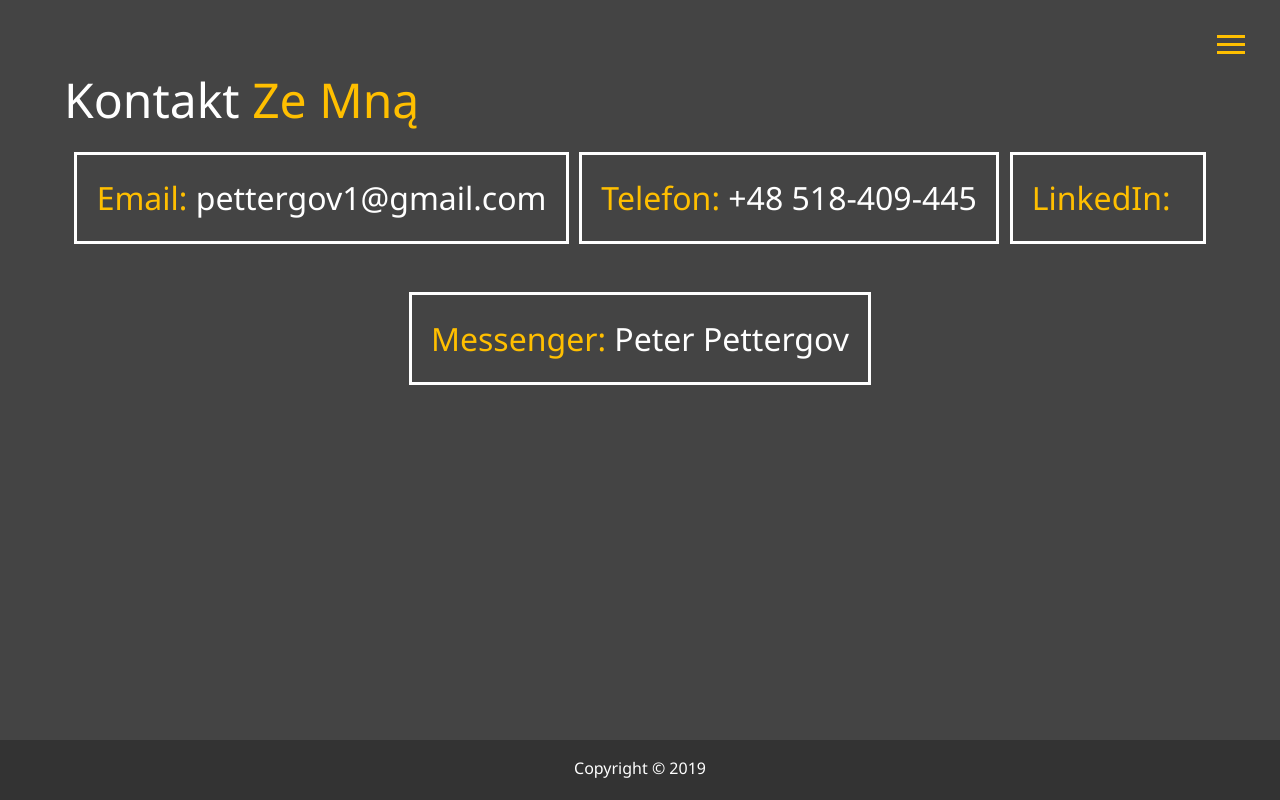
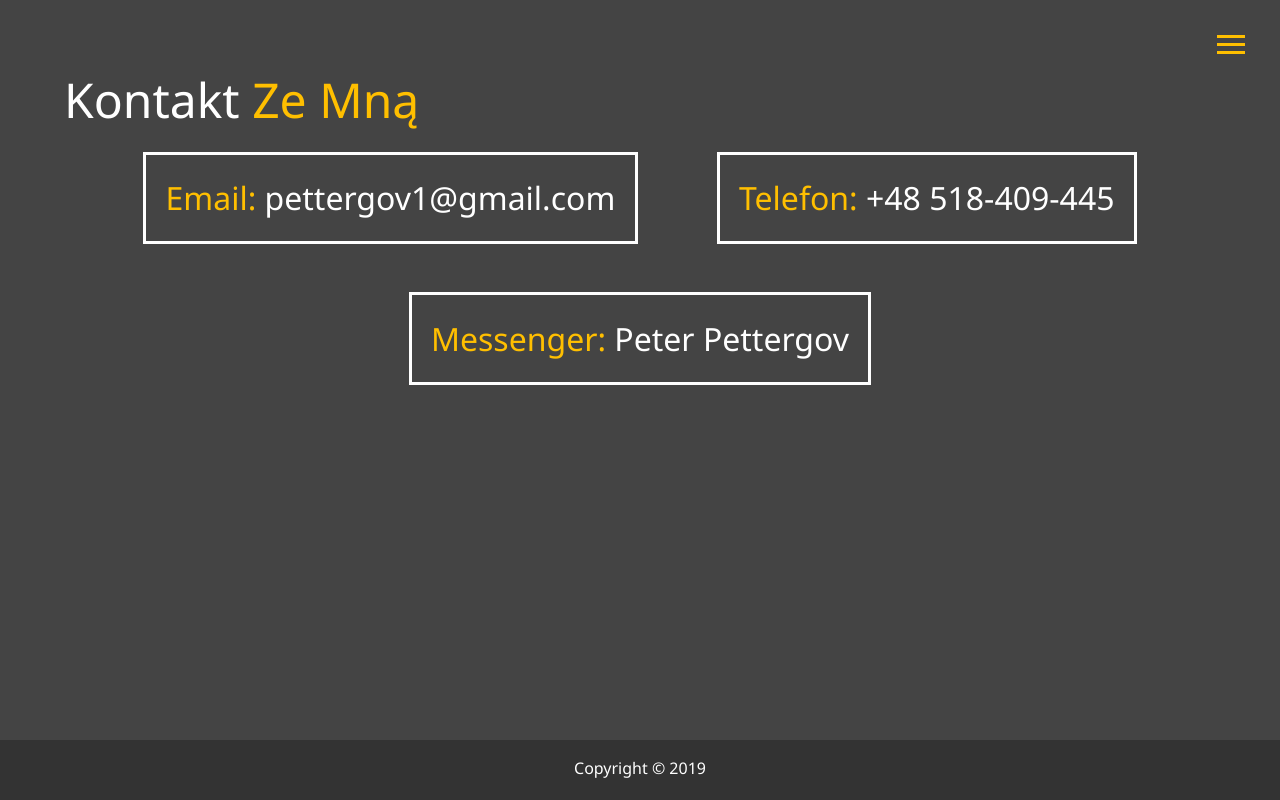
Before and after one commit to hayuna/pettergov.github.io, a plain HTML site: page contact.html in a window 1280 px wide. Drawn offline with Linux system fonts and the light colour scheme.

Commit message:
Update contact.html

```diff
--- a/contact.html
+++ b/contact.html
@@ -70,11 +70,6 @@
       </div>
 
       <div>
-        <span class="text-sec">LinkedIn: </span>
-          <a href="https://www.linkedin.com/in/petermulikov/" target="_blank"></a>
-      </div>
-
-      <div>
         <span class="text-sec">Messenger: </span>Peter Pettergov
       </div>
 
```
